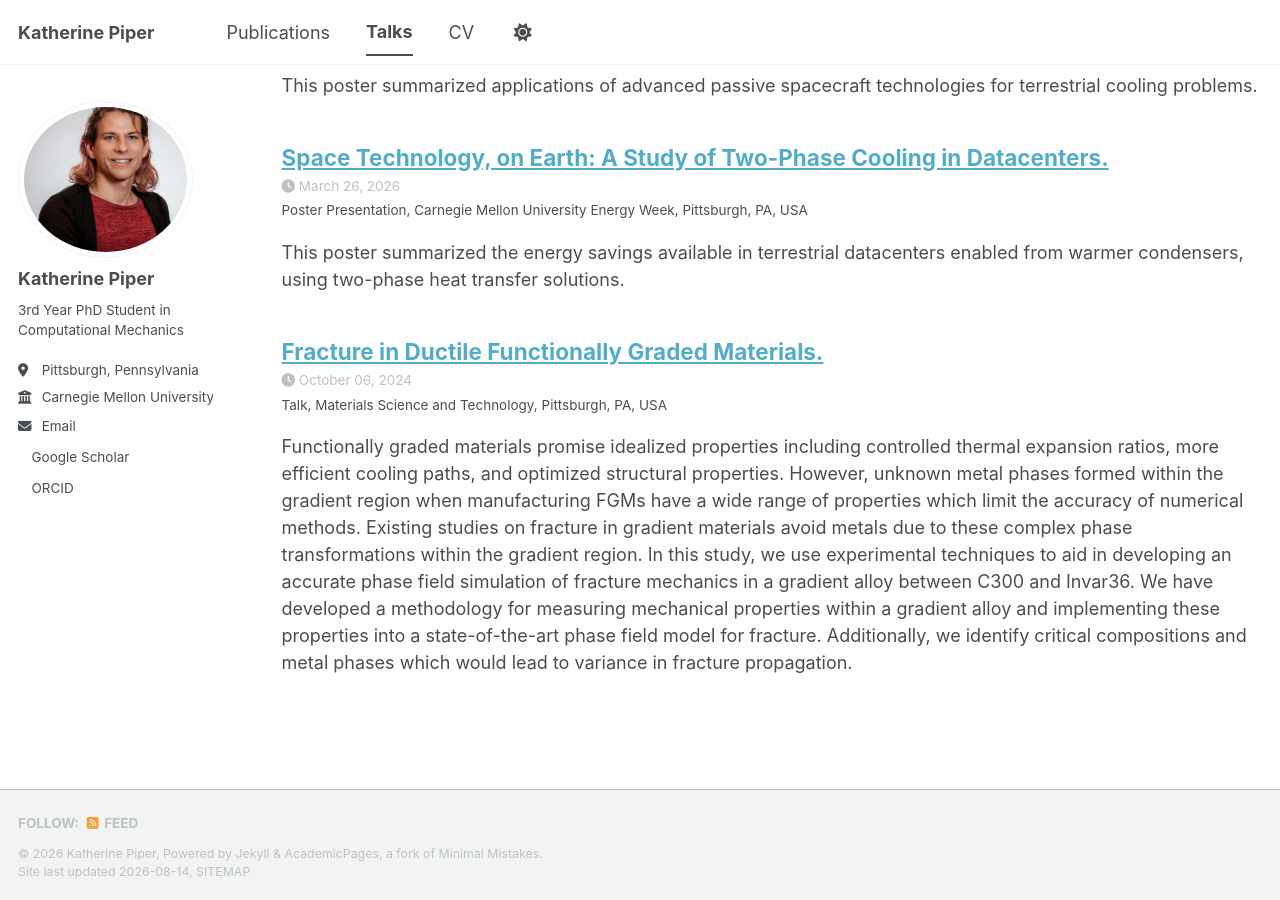
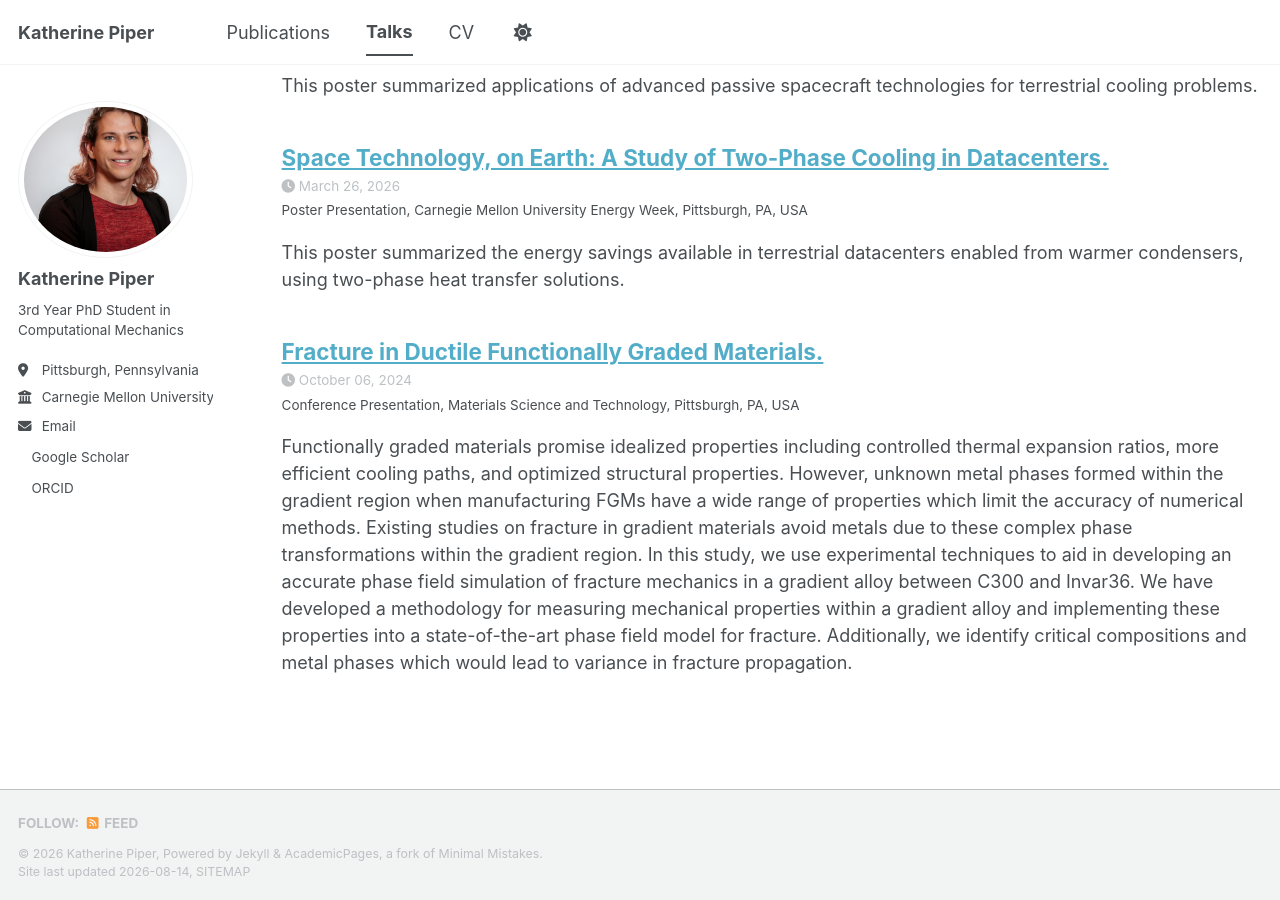
Before and after one commit to kbpiperphd/kbpiperphd.github.io, a Jekyll site: the page built from _pages/talks.html, in a window 1280 px wide and 900 px high, scrolled down 613 px. Built offline with Jekyll 4.4.1, drawn with Linux system fonts in a browser that asks for light colours; a style sheet for code colours, icons or effects is not loaded.

Commit message:
Update 2024-10-06.md

```diff
--- a/_talks/2024-10-06.md
+++ b/_talks/2024-10-06.md
@@ -1,7 +1,7 @@
 ---
 title: "Fracture in Ductile Functionally Graded Materials."
 collection: talks
-type: "Talk"
+type: "Conference Presentation"
 permalink: /talks/2024-10-06
 venue: "Materials Science and Technology"
 date: 2024-10-06
```
